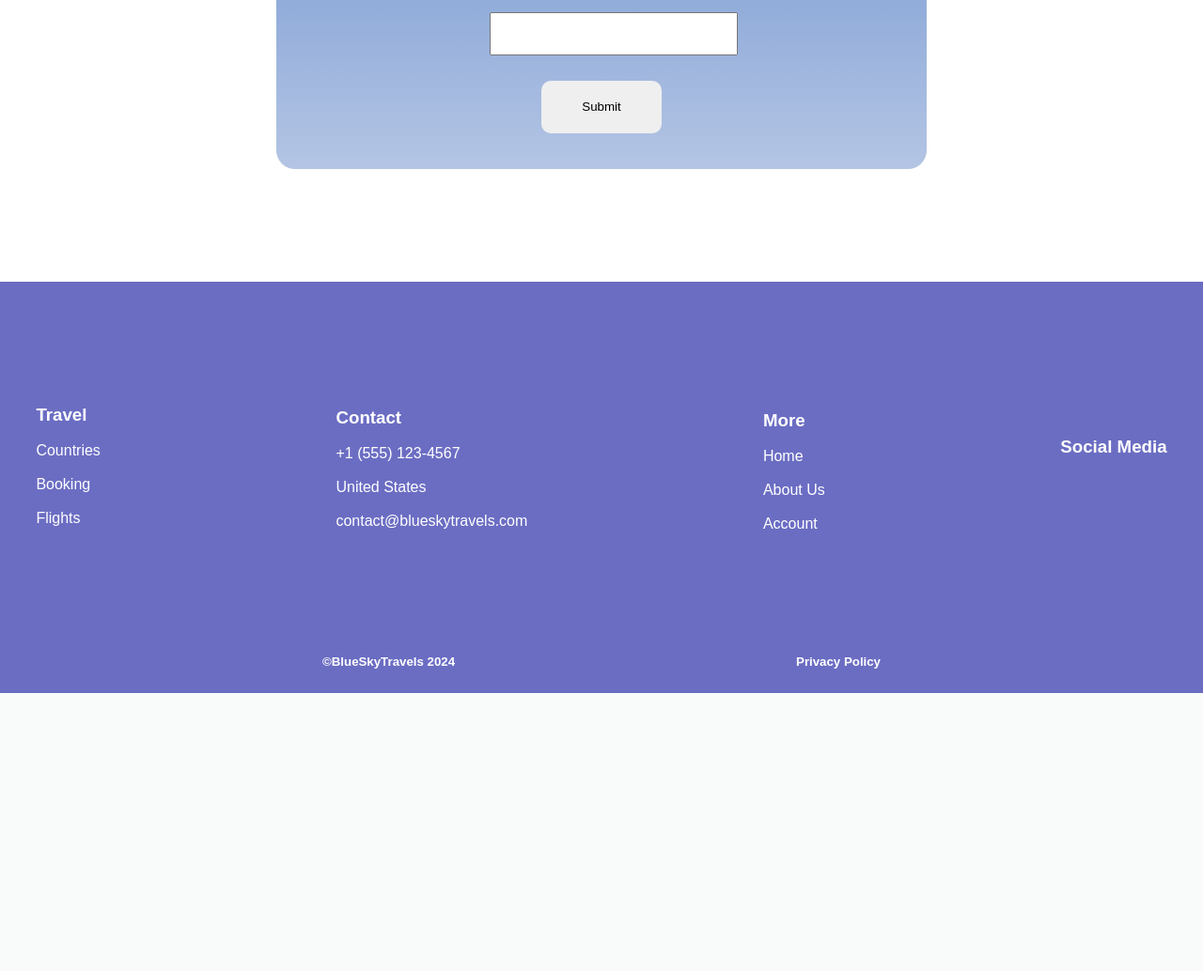
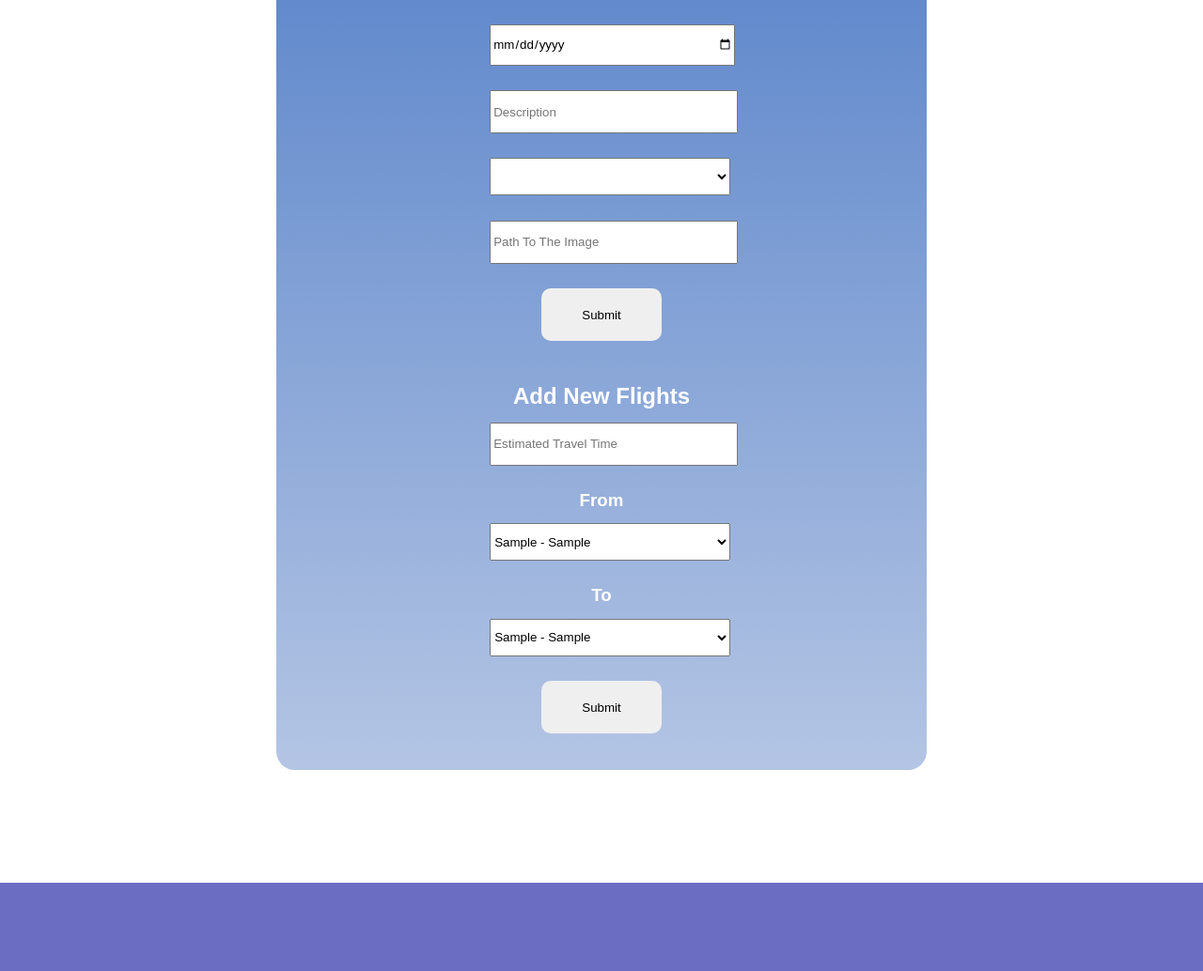
Before and after one commit to AlecPeters2312/Reisbureau-Webapp02, a PHP site: page /admin.php in a window 1280 px wide. Shown: the part 801-1835 px from the top of the page at 94% size. Before the commit the page ends 1539 px from the top, so only its background shows below. Run offline with PHP 8.4, Linux system fonts and the light colour scheme; tables that the repository leaves empty or names only in its code hold one stand-in row (values such as "Sample post"); lists and menus that the app fills with data are empty.

Commit message:
admin pagina formulieren gefixt in combinatie met database en reizen een stijl gegeven om de landings pagina

```diff
--- a/admin.php
+++ b/admin.php
@@ -6,7 +6,7 @@
     <link rel="stylesheet" href="css/style.css">
     <meta http-equiv="X-UA-Compatible" content="IE=edge">
     <meta name="viewport" content="width=device-width, initial-scale=1.0">
-    <title>opdracht</title>
+    <title>Reisbureau</title>
 </head>
 
 <body>
@@ -41,25 +41,46 @@
                         </div>
                     </a>
                 </div>
-                <h1>Add Location</h1>
+                <h1>Add New Locations</h1>
                 <section class="admin-center">
-                    <form action="addLocaties.php" method="POST">
-                        <input type="password" name="old-password" class="" required>
-                    </form>
-                </section>
-                <h1>Add Trip</h1>
-                <section class="admin-center">
-                    <form action="addreis.php" method="POST">
-                        <input type="password" name="new-password" class="" required>
-                        </select>
-                        <input type="text" name="img" placeholder="Path from img">
+                    <form class="reis" action="addLocaties.php" method="POST">
+                        <input type="text" name="land" placeholder="Country">
+                        <input type="text" name="stad" placeholder="City">
                         <input type="submit">
                     </form>
                 </section>
-                <h1>Add Flight</h1>
+                <h1>Add New Trips</h1>
                 <section class="admin-center">
-                    <form action="addVlucht.php" method="POST">
-                        <input type="password" name="confirm-new-password" class="" required>
+                    <form class="reis" action="addreis.php" method="POST">
+                        <input type="text" name="reis" placeholder="Trips">
+                        <input type="text" name="prijs" placeholder="Price">
+                        <input type="date" name="datum" placeholder="Date">
+                        <input type="text" name="beschrijving" placeholder="Description">
+                        <select id="vluchten" name="vluchtid">
+                            <?php
+                            getVluchten($conn);
+                            ?>
+                        </select>
+                        <input type="text" name="img" placeholder="Path To The Image">
+                        <input type="submit">
+                    </form>
+                </section>
+                <h1>Add New Flights</h1>
+                <section class="admin-center">
+                    <form class="reis" action="addVlucht.php" method="POST">
+                        <input type="text" name="reistijd" placeholder="Estimated Travel Time">
+                        <h1>From</h1>
+                        <select name="startplek" id="startplek">
+
+                            <?php
+                            getplek($conn);
+                            ?>
+                        </select>
+                        <h1>To</h1>
+                        <select name="eindplek" id="eindplek">
+                            <?php
+                            getplek($conn);
+                            ?>
                         </select>
                         <input type="submit">
                     </form>
@@ -72,5 +93,3 @@
     include("footer.php");
     ?>
 </body>
-
-</html>
--- a/css/style.css
+++ b/css/style.css
@@ -114,9 +114,18 @@ footer a {
   padding-top: 2%;
 }
 
+.trips-square {
+  font-size: larger;
+  display: grid;
+  gap: 5vh;
+  grid-template-rows: auto auto auto;
+  padding: 10%;
+  background-color: rgba(63, 64, 145, 0.3);
+  border-radius: 30px;
+}
+
 .image-space {
   padding: 4%;
-  margin-bottom: 10%;
 }
 
 .image-grid {
@@ -289,9 +298,7 @@ h2 {
   color: white;
 }
 
-.admin-center h2 {
-  text-indent: 5%;
-}
+
 
 .admin-center {
   display: flex;
@@ -321,7 +328,8 @@ select {
 }
 
 .account-password:hover,
-.admin-button:hover, #admin-align [type=submit]:hover {
+.admin-button:hover,
+#admin-align [type=submit]:hover {
   background-color: #97B2DF;
   cursor: pointer;
 }
@@ -335,8 +343,6 @@ select {
   height: 7vh;
   width: 10vw;
 }
-
-
 
 .account-password {
   color: black;
@@ -354,17 +360,6 @@ select {
 .flex-center {
   display: flex;
   justify-content: center;
-}
-
-#more {
-  background: linear-gradient(#3066BE, #97B2DF, #ffffff);
-  color: transparent;
-  background-clip: text;
-  display: flex;
-  justify-content: end;
-  font-size: 150%;
-  padding-right: 4%;
-  height: 10%;
 }
 
 nav {
--- a/getReizen.php
+++ b/getReizen.php
@@ -70,32 +70,25 @@ function getReizen($conn)
     $prepare->execute();
     $reizen = $prepare->fetchAll();
     ?>
-    <section class="reizen">
     <?php
     foreach ($reizen as $reis) {
     ?>
-            <div class="reisblok">
 
+        <div class="trips-square">
             <img src="<?php echo $reis['img']; ?>" alt="<?php echo $reis['reisnaam'] ?>">
-
-                <div class="tekstkant">
             <h3>
                 <?php echo $reis['reisnaam'] ?>
             </h3>
             <p> <?php echo $reis['beschrijving'] ?> </p>
-                    <p> € <?php echo $reis['prijs'] ?> </p>
+            <p> € <?php echo $reis['prijs'] ?></p>
 
             <form action="getReis.php" method="POST">
                 <input name="reisid" type="hidden" value="<?php echo $reis['reisid'] ?>">
-                        <input class="button" type="submit" value="meer info">
+                <input class="countries-info" type="submit" value="More Information">
             </form>
         </div>
-
-            </div>
-
     <?php
     }
     ?>
-    </section>
 <?php
 }
```
Also changed, not shown: index.php (+3 -39 lines), img/land3.png, 2 other files. Lines whose indentation alone changed are shown as unchanged.
